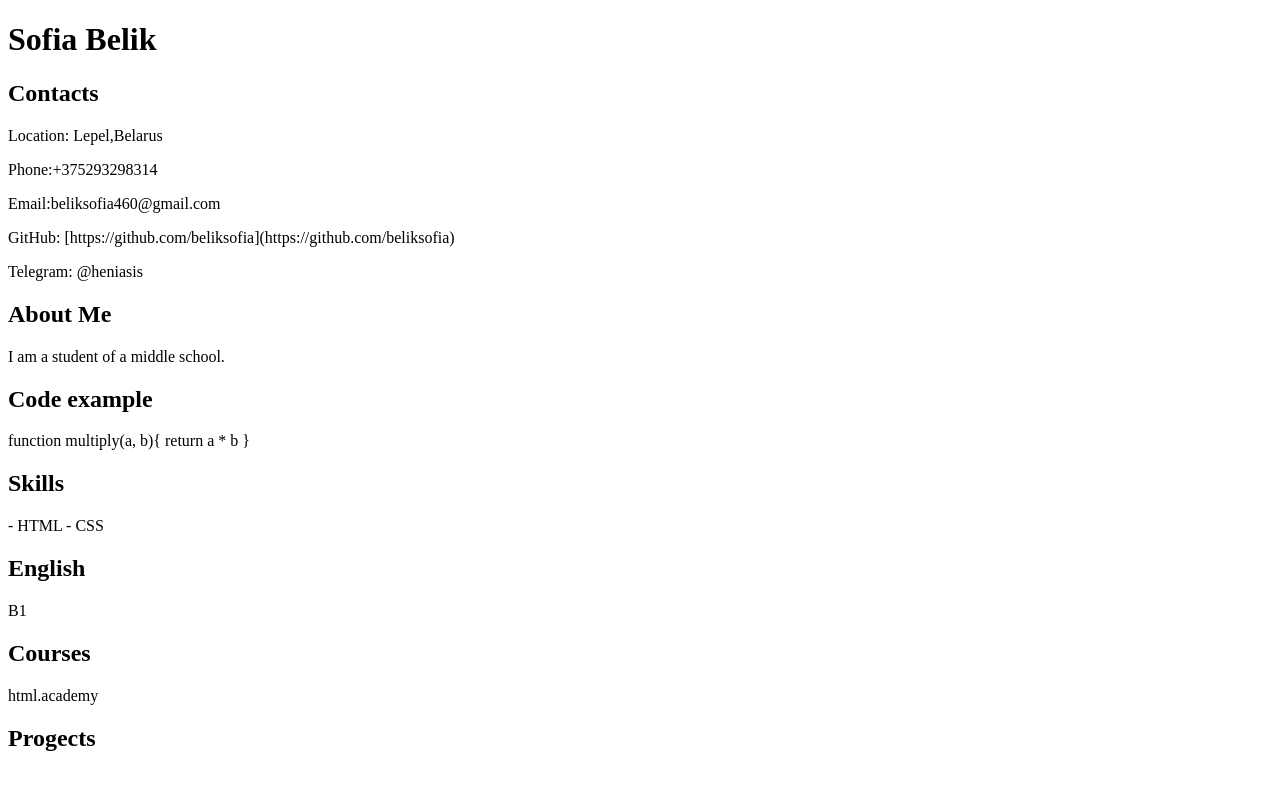
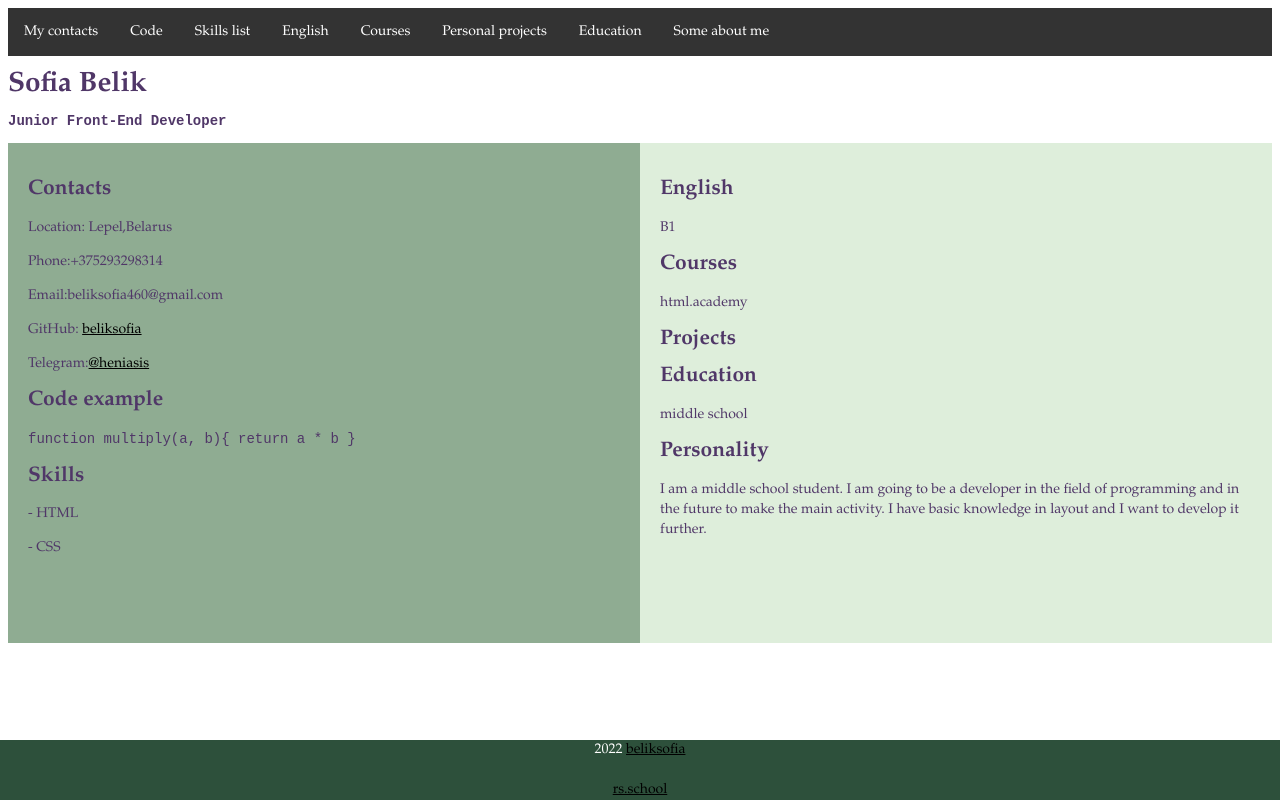
Before and after one commit to beliksofia/rsschool-cv, a plain HTML site: page index.html in a window 1280 px wide. Drawn offline with Linux system fonts and the light colour scheme.

Commit message:
feat: add css styles

```diff
--- a/index.html
+++ b/index.html
@@ -7,31 +7,82 @@
         <meta name="keywords" content="html template">
     </head>
     <body>
-      <h1>  Sofia Belik</h1>
+      <header class="header">
+        <div>
+          <nav>
+            <ul class="myMenu">
+              <li>
+                <a  href="#">My contacts</a>
+              </li>
+              <li>
+                <a href="#">Code</a>
+              </li>
+              <li>
+                <a href="#">Skills list</a>
+              </li>
+              <li>
+                <a href="#">English</a>
+              </li>
+              <li>
+                <a href="#">Courses</a>
+              </li>
+              <li>
+                <a href="#">Personal projects</a>
+              </li>
+              <li>
+                <a href="#">Education</a>
+              </li>
+              <li>
+                <a href="#">Some about me</a>
+              </li>
+            </ul>
+          </nav>
+        </div>
+        </header>
+        <main> <div class="row">
+          <h1>Sofia Belik</h1>
+          <h3 class="why">Junior Front-End Developer</h3>
+          <div class="column left">
             <h2>Contacts</h2>
             <p>Location: Lepel,Belarus</p>
             <p>Phone:+375293298314</p>
             <p>Email:beliksofia460@gmail.com</p>
- <p>GitHub: [https://github.com/beliksofia](https://github.com/beliksofia)</p>
- <p>Telegram: @heniasis</p>
-<h2>About Me</h2>
-I am a student of a middle school.
+            <p>GitHub: <a href="https://github.com/beliksofia">beliksofia </a></p>
+            <p>Telegram:<a href="https://t.me/heniasis">@heniasis</a></p>
             <h2>Code example</h2>
 
-function multiply(a, b){
+         <code>function multiply(a, b){
           return a * b
         }
+         </code>
 
          <h2>Skills</h2>
-- HTML
-- CSS
-
+         <p>- HTML</p>
+         <p>- CSS</p>
+          </div>
+          <div class="column right">
             <h2>English</h2>
             B1
             <h2>Courses</h2>
             <p>html.academy</p>
-<h2>Progects</h2>
+            <h2>Projects</h2>
             <p></p>
-<h2>
+            <h2>Education</h2>
+            <p>middle school</p>
+            <h2>Personality</h2>
+            <p>I am a middle school student. I am going to be a developer in the field of programming and in the future to make the main activity. I have basic knowledge in layout and I want to develop it further.</p>
+          </div>
+        </div>
+      </main>
+        <footer class="footer">
+          <div>
+             2022
+            <a href="https://github.com/beliksofia">beliksofia</a>
+          </div>
+          <br>
+          <a href="https://rs.school/js-stage0/">rs.school</a>
+          </div>
+        </footer>
+
     </body>
 </html>
--- a/style.css
+++ b/style.css
@@ -2,3 +2,87 @@
     font-weight: bold;
     color: red;
 }
+.header{
+  background-color: rgb(45, 80, 59);
+}
+body{
+ color:rgb(80, 55, 104);
+ font-family: Garamond, Baskerville, "Baskerville Old Face", "Hoefler Text", "Times New Roman", serif;
+ font-size: 14px;
+ font-style: normal;
+ font-variant: normal;
+ font-weight: 400;
+ line-height: 20px;
+}
+* {
+    box-sizing: border-box;
+  }
+
+  .column {
+    float: left;
+    width: 50%;
+    padding: 20px;
+    height: 500px;
+  }
+
+  .left {
+    background-color:rgb(143, 172, 146);
+  }
+
+  .right {
+    background-color:rgb(222, 238, 219);
+  }
+
+  .row:after {
+    content: "";
+    display: table;
+    clear: both;
+  }
+
+  a { color: #000000; }
+  .why {
+    font-family: "Courier New", Courier, "Lucida Sans Typewriter", "Lucida Typewriter", monospace;
+    font-size: 14px;
+    font-style: normal;
+    font-variant: normal;
+    font-weight: 700;
+    line-height: 15.4px;
+  }
+
+  .myMenu  {
+    list-style-type: none;
+    margin: 0;
+    padding: 0;
+    overflow: hidden;
+    background-color: #333;
+  }
+
+  .myMenu li {
+     float: left;
+  }
+
+  .myMenu li a {
+    display: block;
+    color: white;
+    text-align: center;
+    padding: 14px 16px;
+    text-decoration: none;
+  }
+
+  .myMenu li a:hover:not(.active) {
+    background-color: #111;
+  }
+
+  .myMenu li a.active {
+    float: right;
+  }
+
+  .footer {
+    position: fixed;
+    left: 0;
+    bottom: 0;
+    width: 100%;
+    color: white;
+    text-align: center;
+    background-color:rgb(45, 80, 59)
+ }
```
Lines whose indentation alone changed are shown as unchanged.
